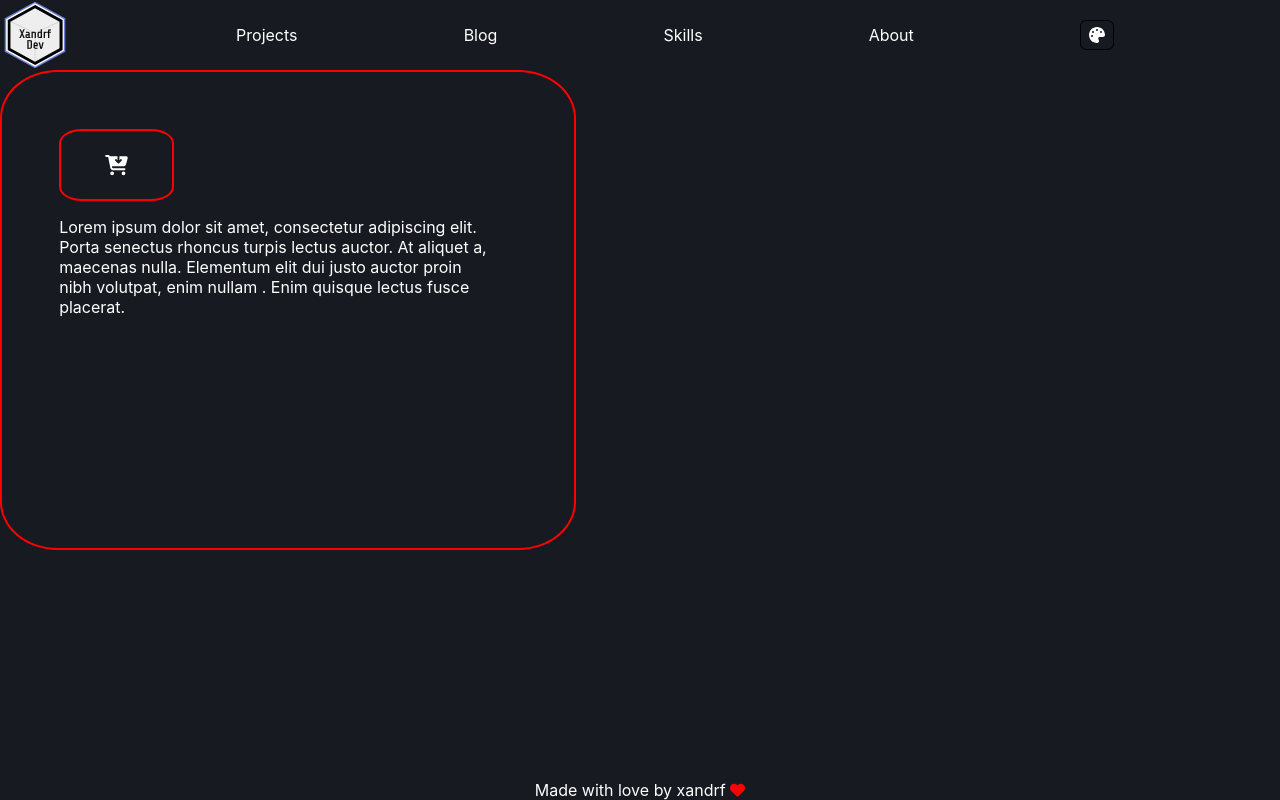
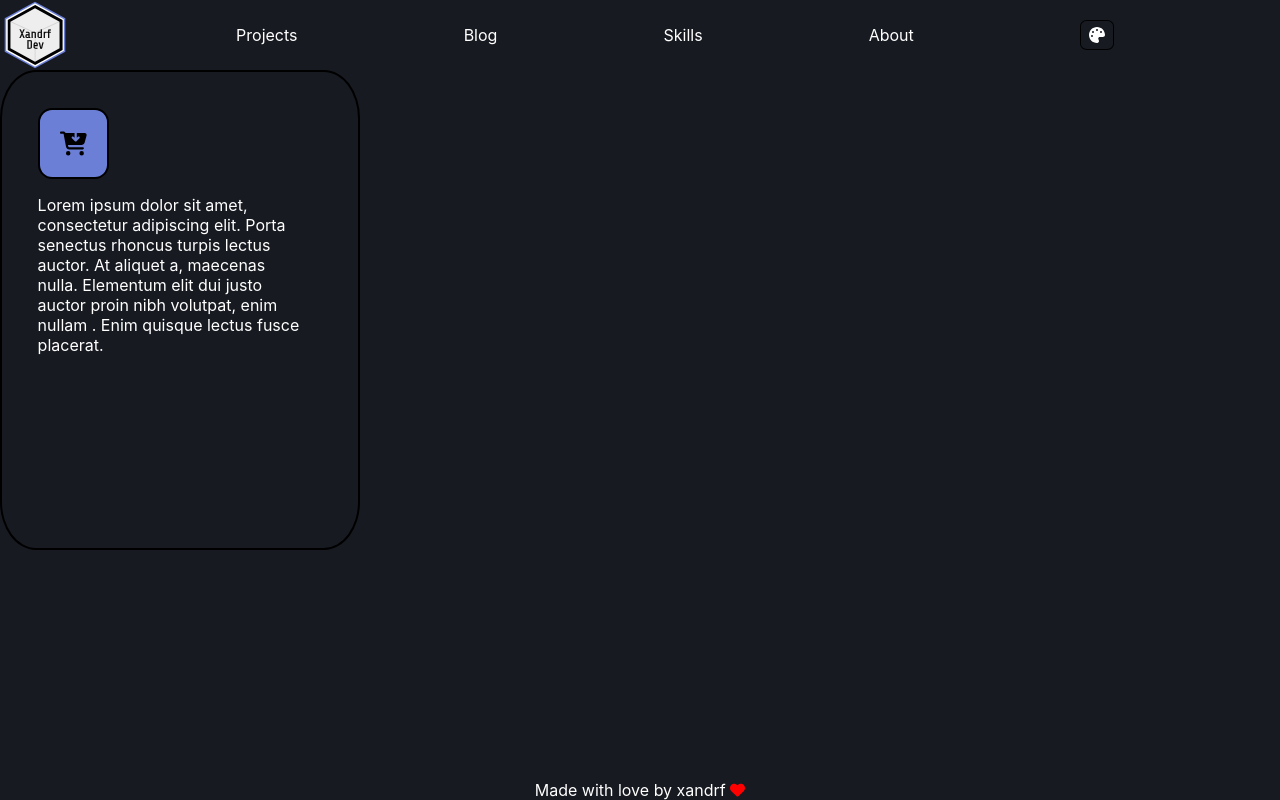
Before and after one commit to AlexandreSoftware/Portfolio-old, a Next.js app in the folder portfolio-web-frontend/: page /Test in a window 1280 px wide. Built offline with nearby package versions, Linux system fonts and the light colour scheme.

Commit message:
added SkillCard component

```diff
--- a/portfolio-web-frontend/Components/SkillCard.tsx
+++ b/portfolio-web-frontend/Components/SkillCard.tsx
@@ -16,8 +16,8 @@ export default function SkillCard(props:SkillCardProps) {
     useEffect(()=>{
         setIsSSR(false)
     },[])
-    return (<div className={`${Styles.SkillCard} ${isSSR?"":Styles[`SkillCard-${Theme[context]}`]}`} style={{width:props.sizex+"vw",height:props.sizey+"vh"}}>
-        <div className={Styles.SkillCardIcon}>
+    return (<div className={`${Styles.SkillCard} ${isSSR?"":Styles[`SkillCard-${Theme[context]}`]}`} style={{width:props.sizex+"vh",height:props.sizey+"vh"}}>
+        <div className={Styles.SkillCardIcon + ` ${isSSR?"":Styles[`SkillCardIcon-${Theme[context]}`]}`}>
             <FontAwesomeIcon icon={props.icon} />
         </div>
         <p>
--- a/portfolio-web-frontend/Components/Styles/Skillcard.module.css
+++ b/portfolio-web-frontend/Components/Styles/Skillcard.module.css
@@ -1,12 +1,19 @@
 .SkillCard{
-    border: 2px solid red;
+    border: 2px solid black;
     border-radius: 10%;
 }
+
+.SkillCard-HighTechRed{
+    background: #840404;
+    color: white;
+}
 .SkillCard-KissLand{
-    background-color: #0A0D0A;
+    background: #0A0D0A;
+    color: white;
 }
+
 .SkillCardIcon{
-    border: 2px solid red;
+    border: 2px solid black;
     width: 20%;
     height: 15%;
     margin-left:  10%;
@@ -15,15 +22,24 @@
     display: flex;
     align-items: center;
     justify-content: center;
+    color: black;
 }
-
+.SkillCardIcon-Base{
+    background: var(--base-info);
+}
+.SkillCardIcon-HighTechPurple{
+    background: var(--Purpletech-Secondarycolor);
+}
+.SkillCardIcon-HighTechRed{
+    background: white;
+}
 .SkillCardIcon-KissLand{
     background-color: white;
 }
 
 .SkillCardIcon > *{
-    width: 30%;
-    height: 30%;
+    width: 40%;
+    height: 40%;
 }
 .SkillCard > p{
     text-align: left;
--- a/portfolio-web-frontend/styles/index.css
+++ b/portfolio-web-frontend/styles/index.css
@@ -55,6 +55,7 @@ html{
   --Kissland-blue : #449BAA;
   --Kissland-blue-alt2 : #017798;
   --Kissland-blue-alt3 : #003287;
+
 }
 
 html{
```
